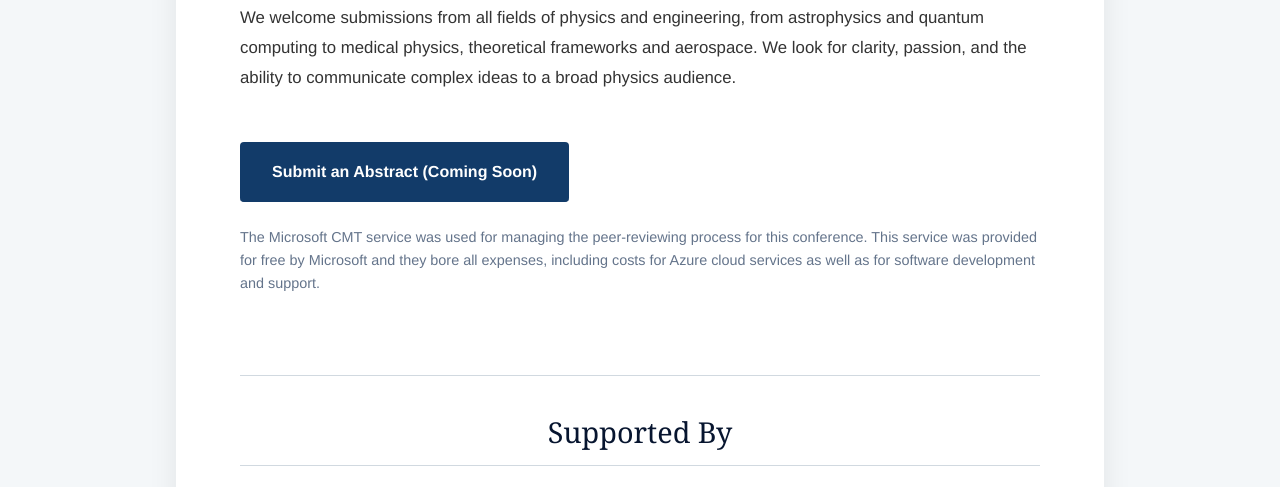
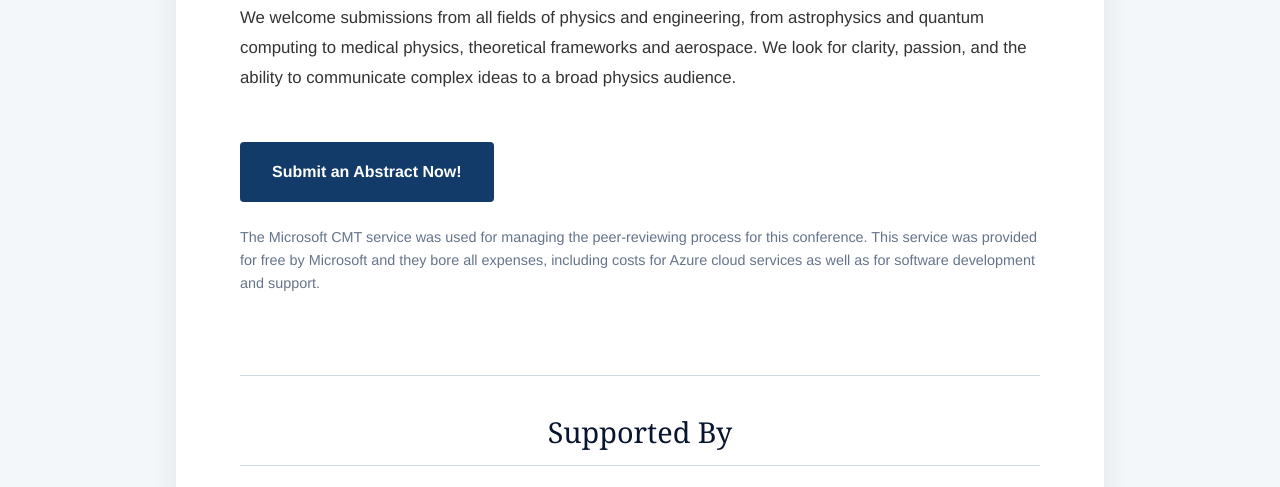
Before and after one commit to Quirk-Plus/QuirkPlus.github.io, a plain HTML site: page speakers.html in a window 1280 px wide. Shown: the part 1590-2077 px from the top of the page. Drawn offline with Linux system fonts and the light colour scheme.

Commit message:
ABSTRACT SUBMISSIONS OPEN NOW
ADDED ABSTRACT SUBMISSIONS

```diff
--- a/speakers.html
+++ b/speakers.html
@@ -168,7 +168,8 @@
             <p>We welcome submissions from all fields of physics and engineering, from astrophysics and quantum computing to medical physics, theoretical frameworks and aerospace. We look for clarity, passion, and the ability to communicate complex ideas to a broad physics audience.</p>
 
             <div style="margin-top: 2rem;">
-                <a href="#" class="cta-button">Submit an Abstract (Coming Soon)</a>
+                <!-- Updated link pointing to Microsoft CMT -->
+                <a href="https://cmt3.research.microsoft.com/QUIRK2027/" target="_blank" rel="noopener noreferrer" class="cta-button">Submit an Abstract Now!</a>
 
                 <!-- Microsoft CMT Acknowledgment placed directly under the submission block -->
                 <p style="font-size: 0.9rem; color: #64748b; margin-top: 1.5rem; line-height: 1.6;">
```
